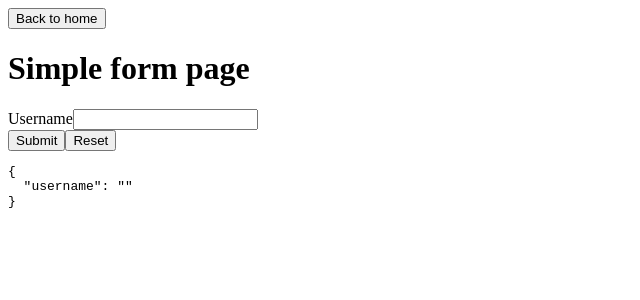
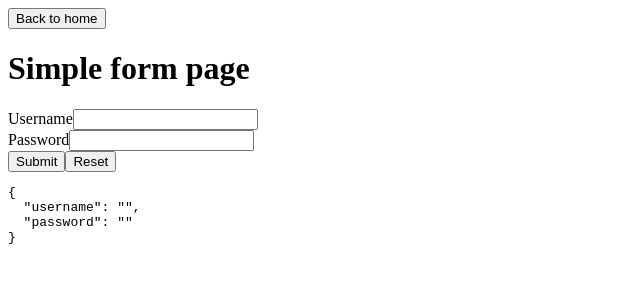
Before and after one commit to kembek/formik-nextjs-playground, a Next.js app: page /simple-form in a window 1280 px wide. Shown: the top 300 px of the page, without its empty margins (0-640 px from the left). Built offline with nearby package versions, Linux system fonts and the light colour scheme.

Commit message:
feat: field was added

```diff
--- a/pages/simple-form/index.tsx
+++ b/pages/simple-form/index.tsx
@@ -22,7 +22,8 @@ export default function SimpleForm() {
       <section>
         <Formik
           initialValues={{
-            username: ''
+            username: '',
+            password: ''
           }}
           onSubmit={(values, helpers) => {
             console.log('Loading...');
@@ -38,6 +39,10 @@ export default function SimpleForm() {
               <Form.Group>
                 <Form.Label>Username</Form.Label>
                 <Field name="username" as={Form.Control} />
+              </Form.Group>
+              <Form.Group>
+                <Form.Label>Password</Form.Label>
+                <Field name="password" as={Form.Control} />
               </Form.Group>
               <div>
                 <Button variant="primary" type="submit" disabled={isSubmitting}>
```
